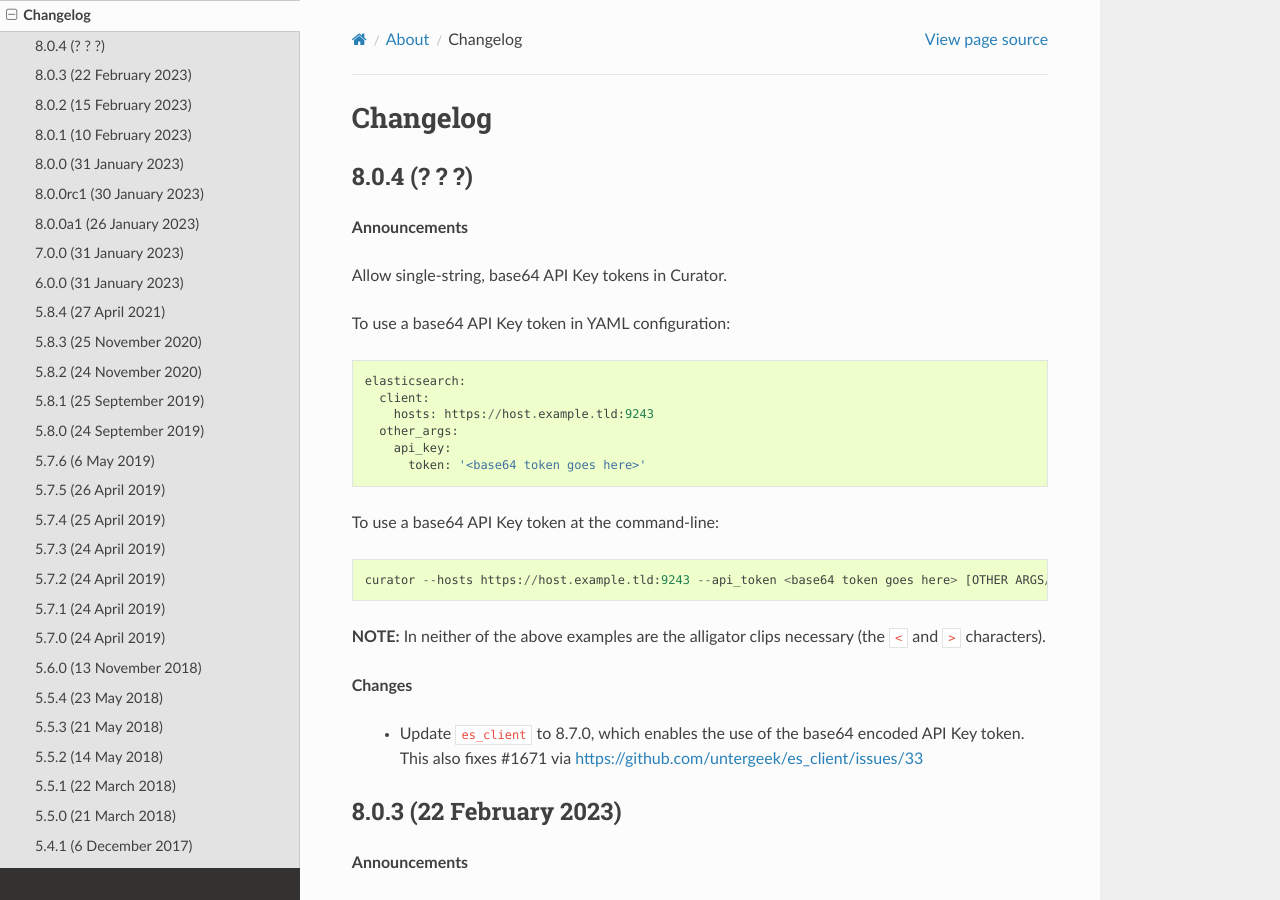
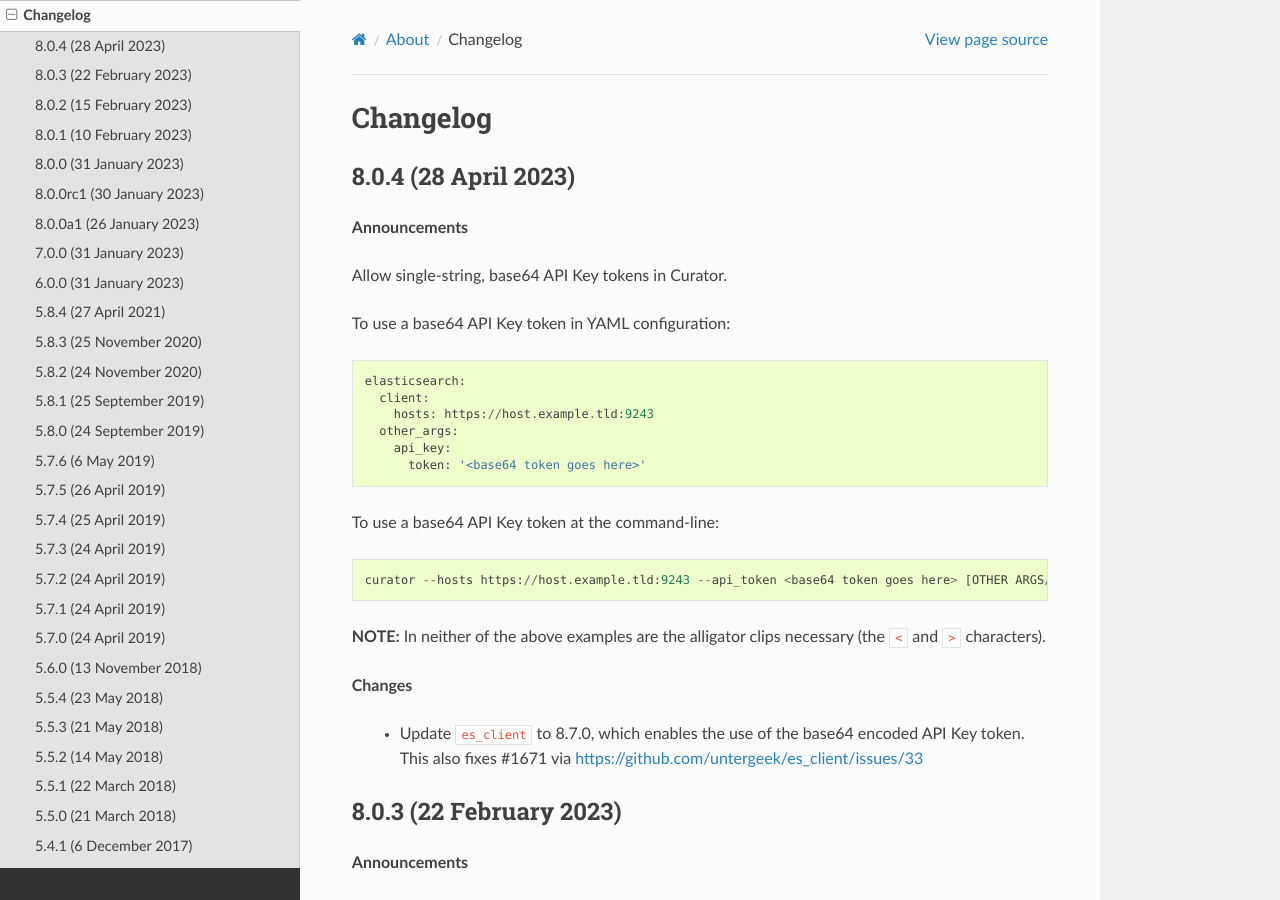
Before and after one commit to elastic/curator, a Sphinx documentation site: the page built from docs/Changelog.rst, in a window 1280 px wide and 900 px high. Built offline with Sphinx 7.4.7 and the Read the Docs theme 2.0.0, drawn with Linux system fonts in a browser that asks for light colours.

Commit message:
Release prep for 8.0.4

```diff
--- a/docs/Changelog.rst
+++ b/docs/Changelog.rst
@@ -3,8 +3,8 @@
 Changelog
 =========
 
-8.0.4 (? ? ?)
--------------
+8.0.4 (28 April 2023)
+---------------------
 
 **Announcements**
 
```
